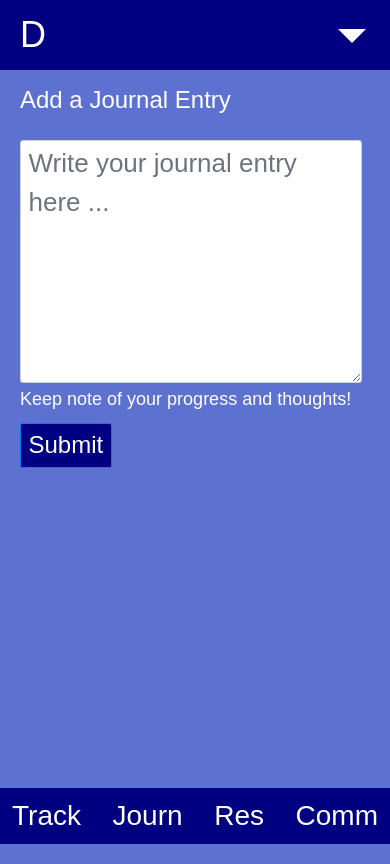
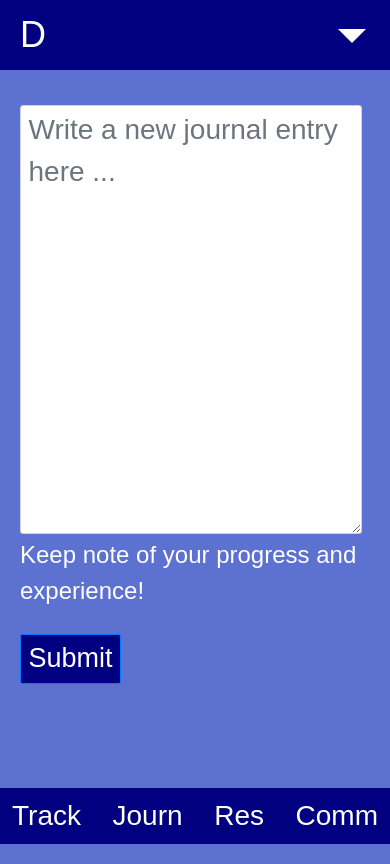
Before and after one commit to stazman/daily-fitness-advisor-frontend, a React (Create React App) app: page /journals/new in a window 390 px wide. Built offline with nearby package versions, Linux system fonts and the light colour scheme; no server answers.

Commit message:
Sets breakpoints for, edits content of new journal entry form

```diff
--- a/src/components/journal/JournalInput.js
+++ b/src/components/journal/JournalInput.js
@@ -2,9 +2,80 @@ import React, { Component } from 'react'
 import { connect } from 'react-redux'
 import { addJournalEntry } from '../../actions/addJournalEntry'
 import { Row, Form, Button } from 'react-bootstrap'
+import styled from 'styled-components'
+import { device } from '../styles/device'
 import RowStyles from '../styles/RowStyles'
 import ButtonStyles from '../styles/ButtonStyles'
 import TextStyles from '../styles/TextStyles'
+
+const MediaQueries = styled.div`
+
+  @media ${device.mobileM} {
+    textarea {
+      font-size: 2.8rem;
+    }
+    small.form-text {
+      font-size: 2.4rem;
+    }
+    button.btn-submit {
+      font-size: 2.7rem;
+    }
+  }
+
+  @media ${device.mobileL} {
+    textarea {
+      font-size: 3rem;
+    }
+    small.form-text {
+      font-size: 2.4rem;
+    }
+    button.btn-submit {
+      font-size: 3rem;
+    }
+  }
+
+  @media ${device.tabletS} {
+    textarea {
+      font-size: 3.2rem;
+    }
+    small.form-text {
+      font-size: 2.2rem;
+    }
+  }
+
+  @media ${device.laptop} {
+    textarea {
+      font-size: 3.6rem;
+    }
+    small.form-text {
+      font-size: 2.4rem;
+    }
+  }
+
+  @media ${device.laptopL} {
+    textarea {
+      font-size: 4rem;
+    }
+    small.form-text {
+      font-size: 2.8rem;
+    }
+    button.btn-submit {
+      font-size: 3.4rem;
+    }
+  }
+
+  @media ${device.desktop} {
+    textarea {
+      font-size: 5rem;
+    }
+    small.form-text {
+      font-size: 3.4rem;
+    }
+    button.btn-submit {
+      font-size: 3.8rem;
+    }
+  }
+`
 
 class JournalInput extends Component {
 
@@ -28,6 +99,7 @@ class JournalInput extends Component {
 
   render(){
     return (
+      <MediaQueries>
         <RowStyles>
           <ButtonStyles>
             <TextStyles>
@@ -36,21 +108,20 @@ class JournalInput extends Component {
 
                 <Form onSubmit={this.handleSubmit}>
                   <Form.Group controlId='formJournalEntryl'>
-                  <Form.Label>Add a Journal Entry</Form.Label>
-                  <br></br>
                     <Form.Control
                       as='textarea'
                       type='textarea'
-                    rows='6'
+                      rows='10'
                       cols='110'
-                    placeholder='Write your journal entry here ...'
+                      placeholder='Write a new journal entry here ...'
                       onChange={e => this.handleChange(e)}
                       value={this.state.content}
                     />
                     <Form.Text>
-                    Keep note of your progress and thoughts!
+                      Keep note of your progress and experience!
                     </Form.Text>
                   </Form.Group>
+                  <br></br>
                   <Button className='btn-submit' type='submit'>
                     Submit
                   </Button>
@@ -60,6 +131,7 @@ class JournalInput extends Component {
             </TextStyles>
           </ButtonStyles>
         </RowStyles>
+      </MediaQueries>
     )
   }
 }
```
Also changed, not shown: 1 other file (tests, documents, lock files or other folders). Lines whose indentation alone changed are shown as unchanged.
